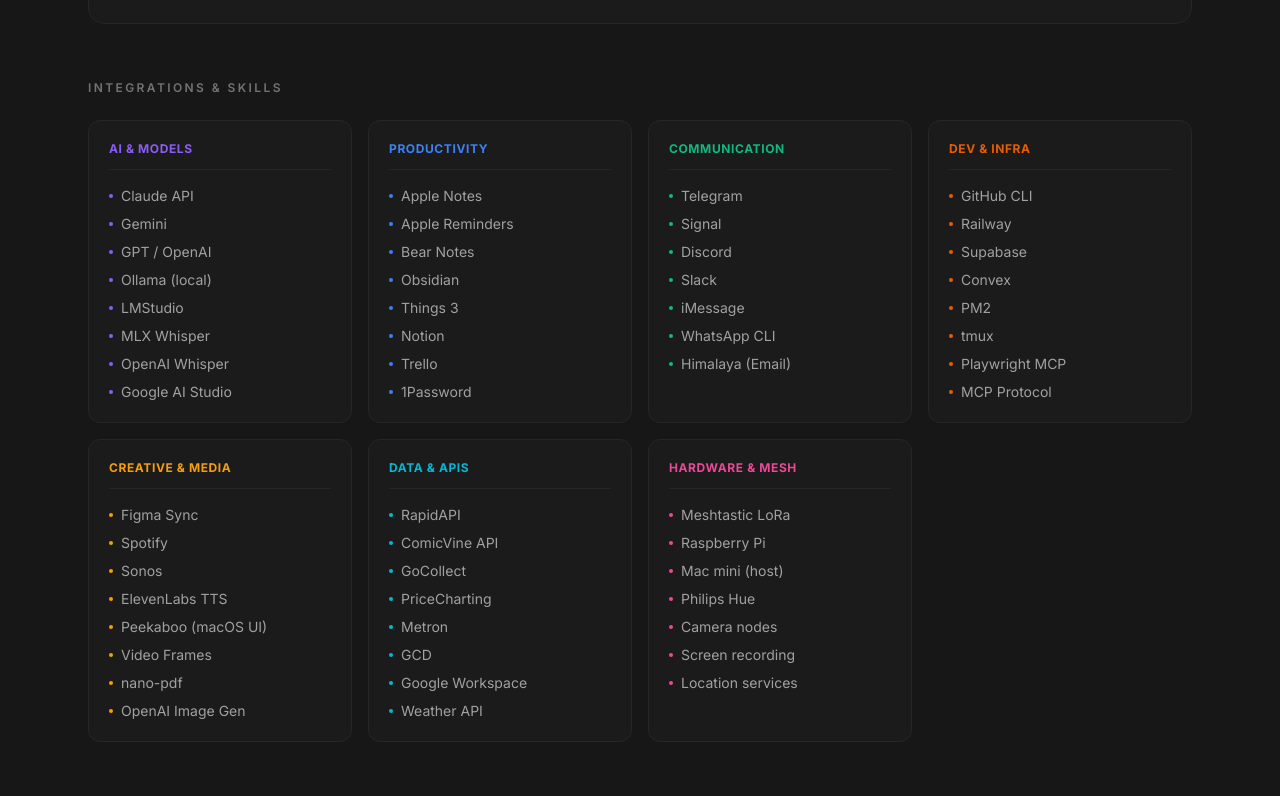
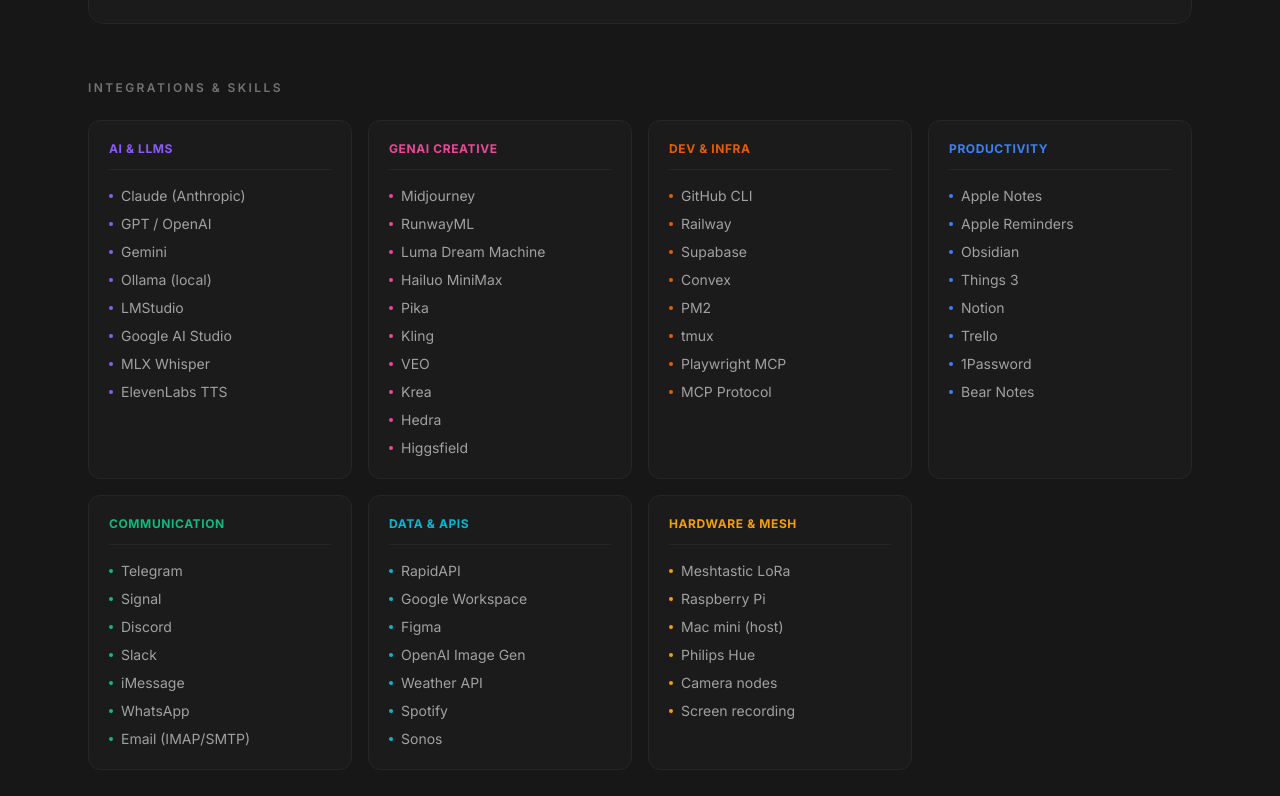
Before and after one commit to rekaldsi/digijerry-portfolio-ai, a React (Vite) app: page / in a window 1280 px wide. Shown: the part 1864-2660 px from the top of the page. Built offline with nearby package versions, Linux system fonts and the light colour scheme.

Commit message:
fix: clean integrations — remove project-specific APIs, add GenAI creative tools (Midjourney, RunwayML, Luma, Pika, Kling, VEO, Hedra, Higgsfield, Krea, Hailuo)

```diff
--- a/src/components/AgentSystem.tsx
+++ b/src/components/AgentSystem.tsx
@@ -77,19 +77,14 @@
 
 const integrations = [
   {
-    category: 'AI & Models',
+    category: 'AI & LLMs',
     color: '#8B5CF6',
-    items: ['Claude API', 'Gemini', 'GPT / OpenAI', 'Ollama (local)', 'LMStudio', 'MLX Whisper', 'OpenAI Whisper', 'Google AI Studio'],
+    items: ['Claude (Anthropic)', 'GPT / OpenAI', 'Gemini', 'Ollama (local)', 'LMStudio', 'Google AI Studio', 'MLX Whisper', 'ElevenLabs TTS'],
   },
   {
-    category: 'Productivity',
-    color: '#3B82F6',
-    items: ['Apple Notes', 'Apple Reminders', 'Bear Notes', 'Obsidian', 'Things 3', 'Notion', 'Trello', '1Password'],
-  },
-  {
-    category: 'Communication',
-    color: '#10B981',
-    items: ['Telegram', 'Signal', 'Discord', 'Slack', 'iMessage', 'WhatsApp CLI', 'Himalaya (Email)'],
+    category: 'GenAI Creative',
+    color: '#EC4899',
+    items: ['Midjourney', 'RunwayML', 'Luma Dream Machine', 'Hailuo MiniMax', 'Pika', 'Kling', 'VEO', 'Krea', 'Hedra', 'Higgsfield'],
   },
   {
     category: 'Dev & Infra',
@@ -97,19 +92,24 @@
     items: ['GitHub CLI', 'Railway', 'Supabase', 'Convex', 'PM2', 'tmux', 'Playwright MCP', 'MCP Protocol'],
   },
   {
-    category: 'Creative & Media',
-    color: '#F59E0B',
-    items: ['Figma Sync', 'Spotify', 'Sonos', 'ElevenLabs TTS', 'Peekaboo (macOS UI)', 'Video Frames', 'nano-pdf', 'OpenAI Image Gen'],
+    category: 'Productivity',
+    color: '#3B82F6',
+    items: ['Apple Notes', 'Apple Reminders', 'Obsidian', 'Things 3', 'Notion', 'Trello', '1Password', 'Bear Notes'],
+  },
+  {
+    category: 'Communication',
+    color: '#10B981',
+    items: ['Telegram', 'Signal', 'Discord', 'Slack', 'iMessage', 'WhatsApp', 'Email (IMAP/SMTP)'],
   },
   {
     category: 'Data & APIs',
     color: '#06B6D4',
-    items: ['RapidAPI', 'ComicVine API', 'GoCollect', 'PriceCharting', 'Metron', 'GCD', 'Google Workspace', 'Weather API'],
+    items: ['RapidAPI', 'Google Workspace', 'Figma', 'OpenAI Image Gen', 'Weather API', 'Spotify', 'Sonos'],
   },
   {
     category: 'Hardware & Mesh',
-    color: '#EC4899',
-    items: ['Meshtastic LoRa', 'Raspberry Pi', 'Mac mini (host)', 'Philips Hue', 'Camera nodes', 'Screen recording', 'Location services'],
+    color: '#F59E0B',
+    items: ['Meshtastic LoRa', 'Raspberry Pi', 'Mac mini (host)', 'Philips Hue', 'Camera nodes', 'Screen recording'],
   },
 ]
 
```
